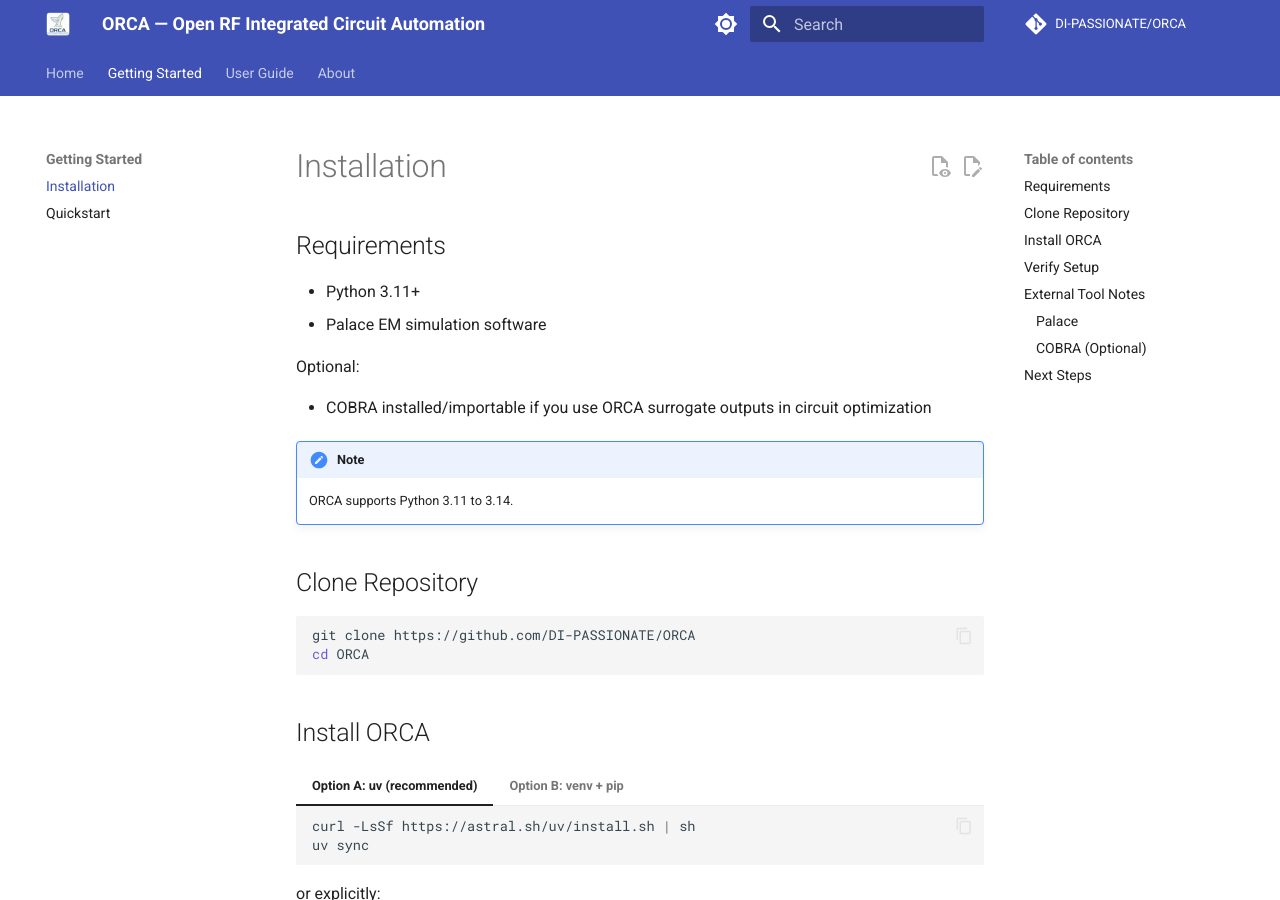
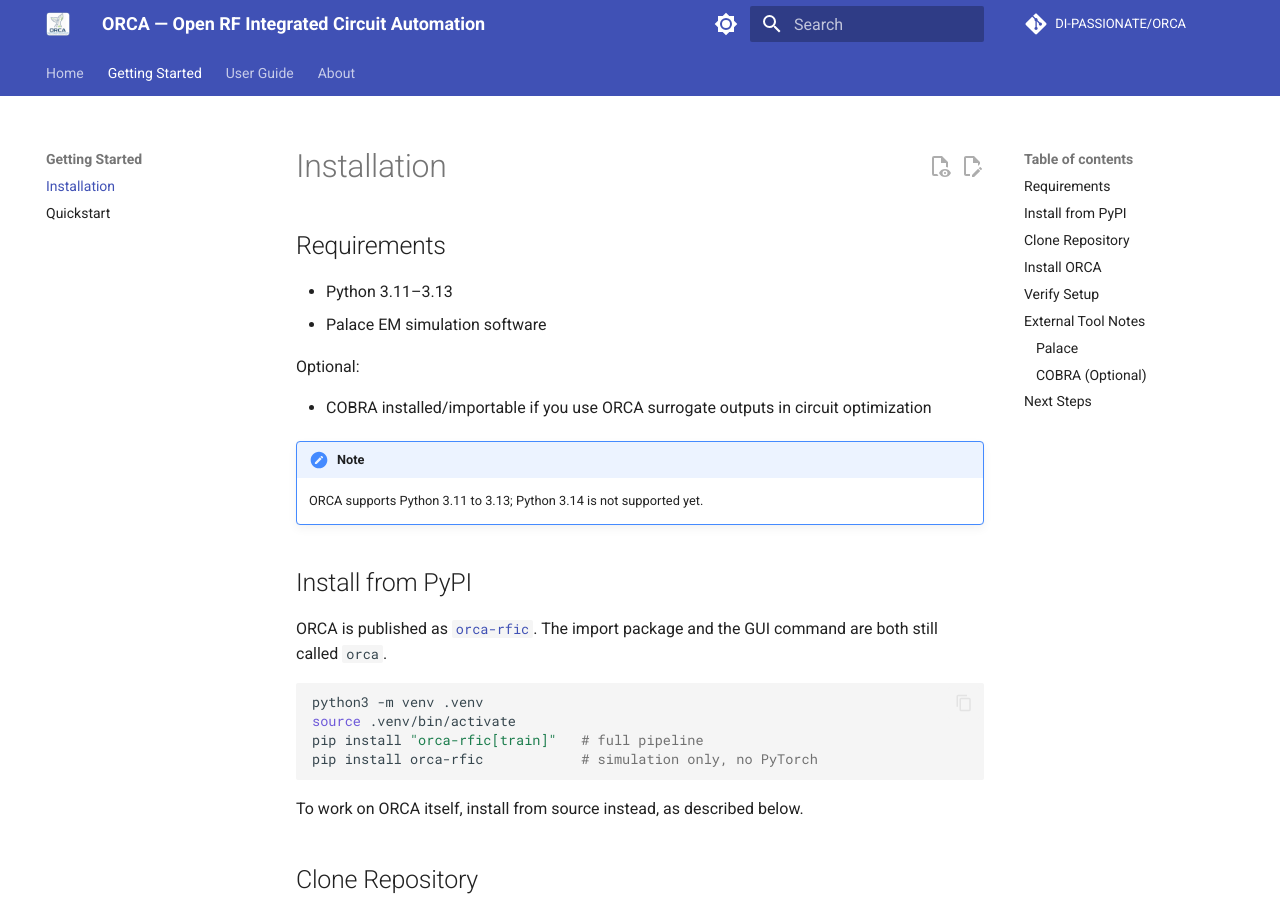
Before and after one commit to DI-PASSIONATE/ORCA, an MkDocs documentation site: the page built from docs/setup.md, in a window 1280 px wide and 900 px high. Built offline with MkDocs 1.6.1 and Material for MkDocs 9.7.7, drawn with Linux system fonts in a browser that asks for light colours; comment, search, counter and statistics services are not loaded.

````diff
--- a/docs/setup.md
+++ b/docs/setup.md
@@ -1,7 +1,7 @@
 ---
 title: Installation
 description: >-
-  Install ORCA with uv or pip on Python 3.11+, set up the Palace
+  Install ORCA with uv or pip on Python 3.11–3.13, set up the Palace
   electromagnetic solver, and verify the installation before your first
   surrogate model run.
 ---
@@ -10,7 +10,7 @@ description: >-
 
 ## Requirements
 
-- Python 3.11+
+- Python 3.11–3.13
 - Palace EM simulation software
 
 Optional:
@@ -18,7 +18,20 @@ Optional:
 - COBRA installed/importable if you use ORCA surrogate outputs in circuit optimization
 
 !!! note
-	ORCA supports Python 3.11 to 3.14.
+	ORCA supports Python 3.11 to 3.13; Python 3.14 is not supported yet.
+
+## Install from PyPI
+
+ORCA is published as [`orca-rfic`](https://pypi.org/project/orca-rfic/). The import package and the GUI command are both still called `orca`.
+
+```bash
+python3 -m venv .venv
+source .venv/bin/activate
+pip install "orca-rfic[train]"   # full pipeline
+pip install orca-rfic            # simulation only, no PyTorch
+```
+
+To work on ORCA itself, install from source instead, as described below.
 
 ## Clone Repository
 
--- a/pyproject.toml
+++ b/pyproject.toml
@@ -3,8 +3,8 @@ requires = ["setuptools>=45", "wheel"]
 build-backend = "setuptools.build_meta"
 
 [project]
-name = "orca"
-version = "1.0.0"
+name = "orca-rfic"
+version = "1.5.0"
 description = "ORCA - Open RF Integrated Circuit Automation: an open-source EDA tool for AI-assisted RFIC design that builds neural network surrogate models of RFIC components (gdsfactory GDS generation, Palace EM simulation, PyTorch training, ONNX export for COBRA)"
 readme = "README.md"
 keywords = [
````
Also changed, not shown: CHANGELOG.md (+85 -2 lines), README.md (+29 -12 lines), examples/slurm_runs/HPC_INSTALL.md (+1 -2 lines), 2 other files.
